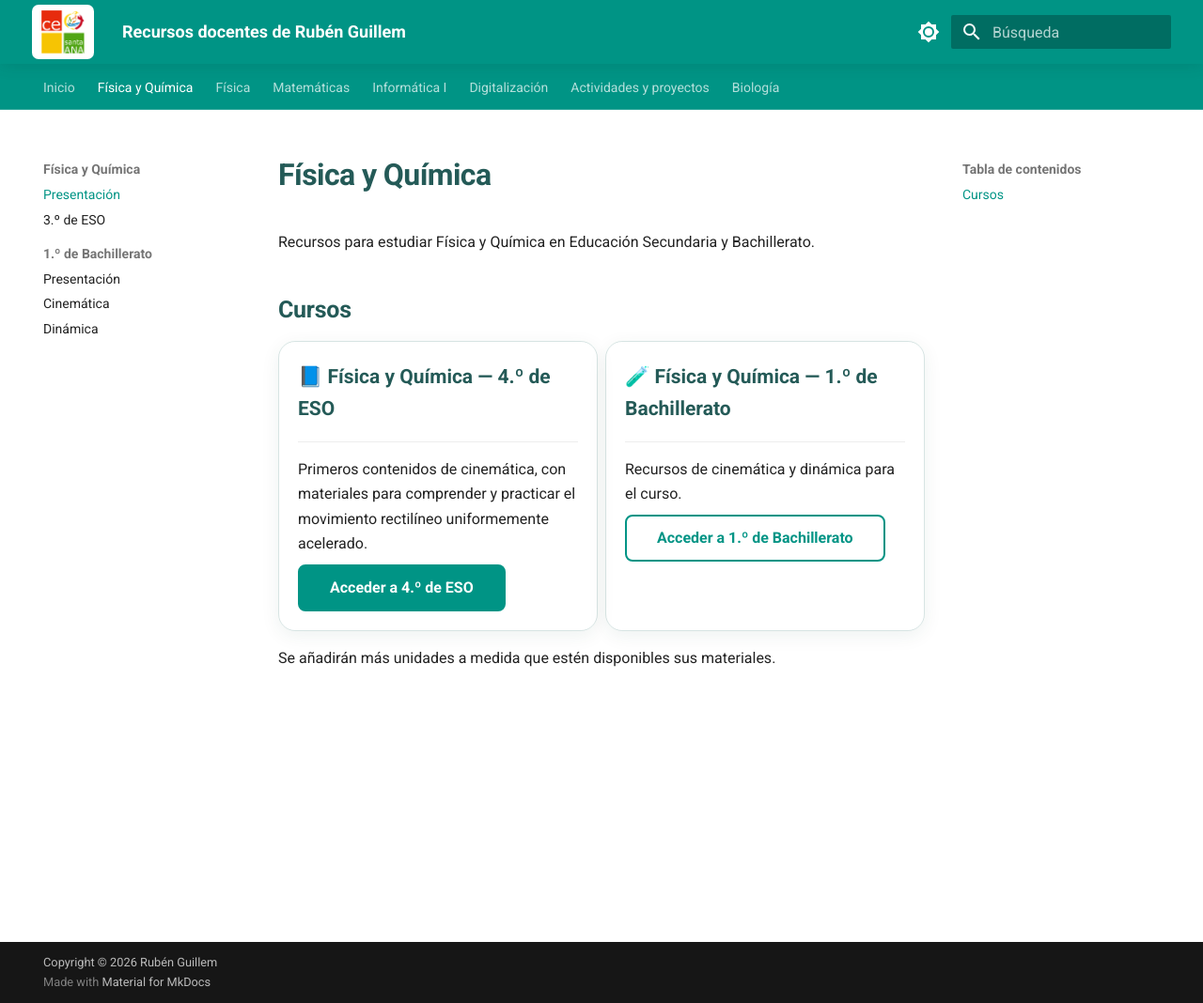
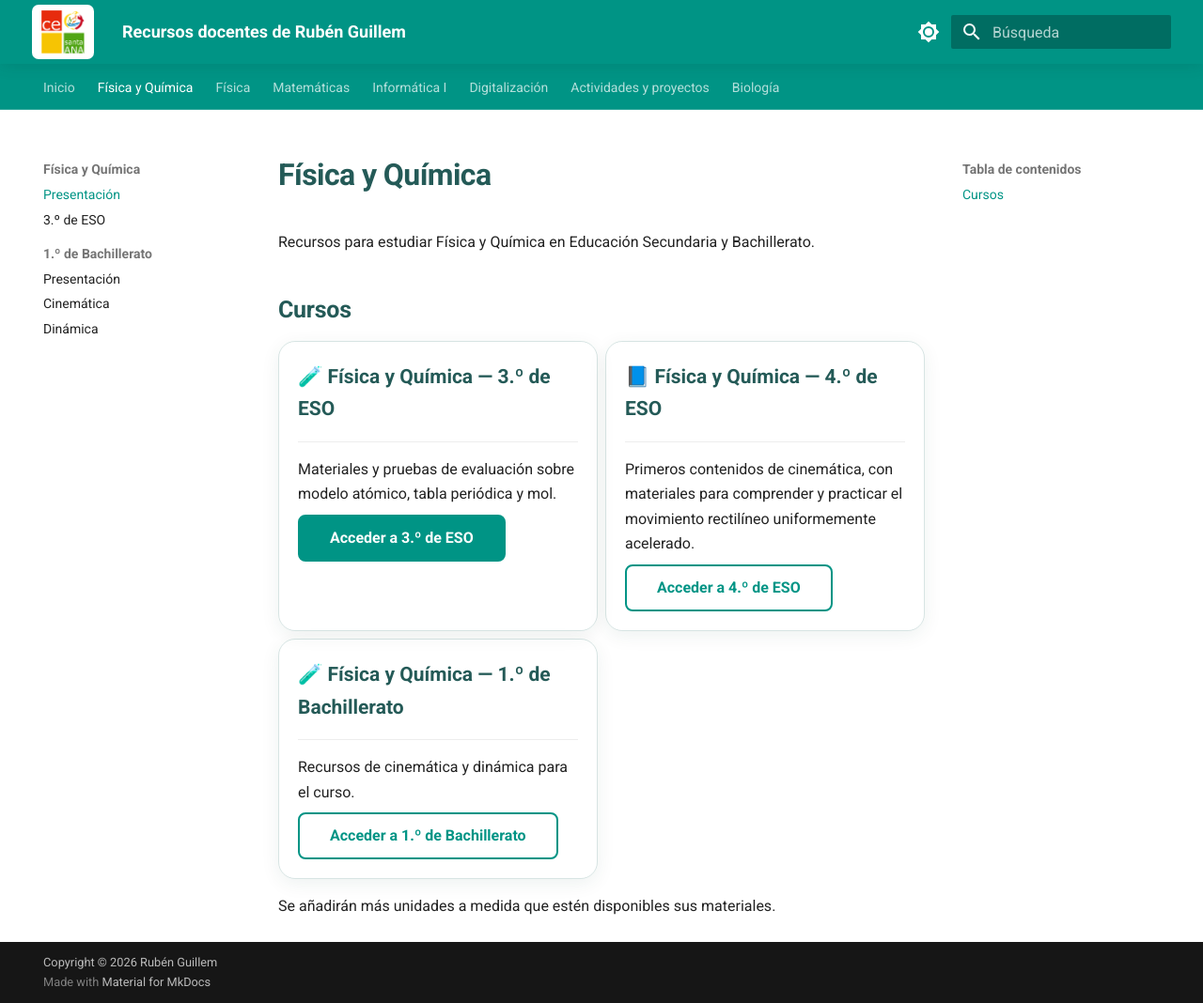
Before and after one commit to 5n7t99rb9d-web/recursos-docentes, an MkDocs documentation site: the page built from docs/fisica-quimica/index.md, in a window 1280 px wide and 1068 px high. Shown: the whole window at 94% size. Built offline with MkDocs 1.6.1 and Material for MkDocs 9.7.7, drawn with Linux system fonts in a browser that asks for light colours.

Commit message:
Añadir curso de 3.º ESO a Física y Química

```diff
--- a/docs/fisica-quimica/index.md
+++ b/docs/fisica-quimica/index.md
@@ -6,13 +6,21 @@ Recursos para estudiar Física y Química en Educación Secundaria y Bachillerat
 
 <div class="grid cards" markdown>
 
+-   **🧪 Física y Química — 3.º de ESO**
+
+    ---
+
+    Materiales y pruebas de evaluación sobre modelo atómico, tabla periódica y mol.
+
+    [Acceder a 3.º de ESO](3-eso/index.md){ .md-button .md-button--primary }
+
 -   **📘 Física y Química — 4.º de ESO**
 
     ---
 
     Primeros contenidos de cinemática, con materiales para comprender y practicar el movimiento rectilíneo uniformemente acelerado.
 
-    [Acceder a 4.º de ESO](4-eso/index.md){ .md-button .md-button--primary }
+    [Acceder a 4.º de ESO](4-eso/index.md){ .md-button }
 
 -   **🧪 Física y Química — 1.º de Bachillerato**
 
```
